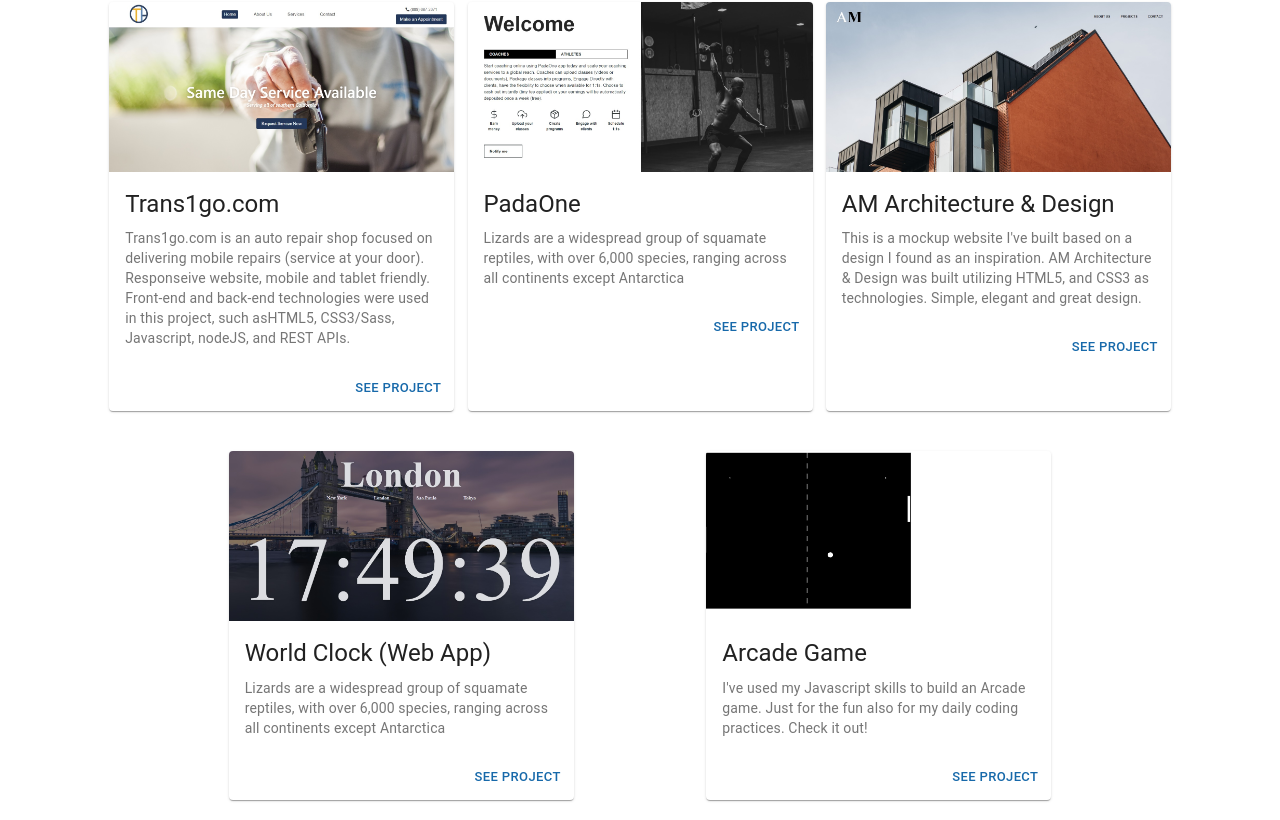
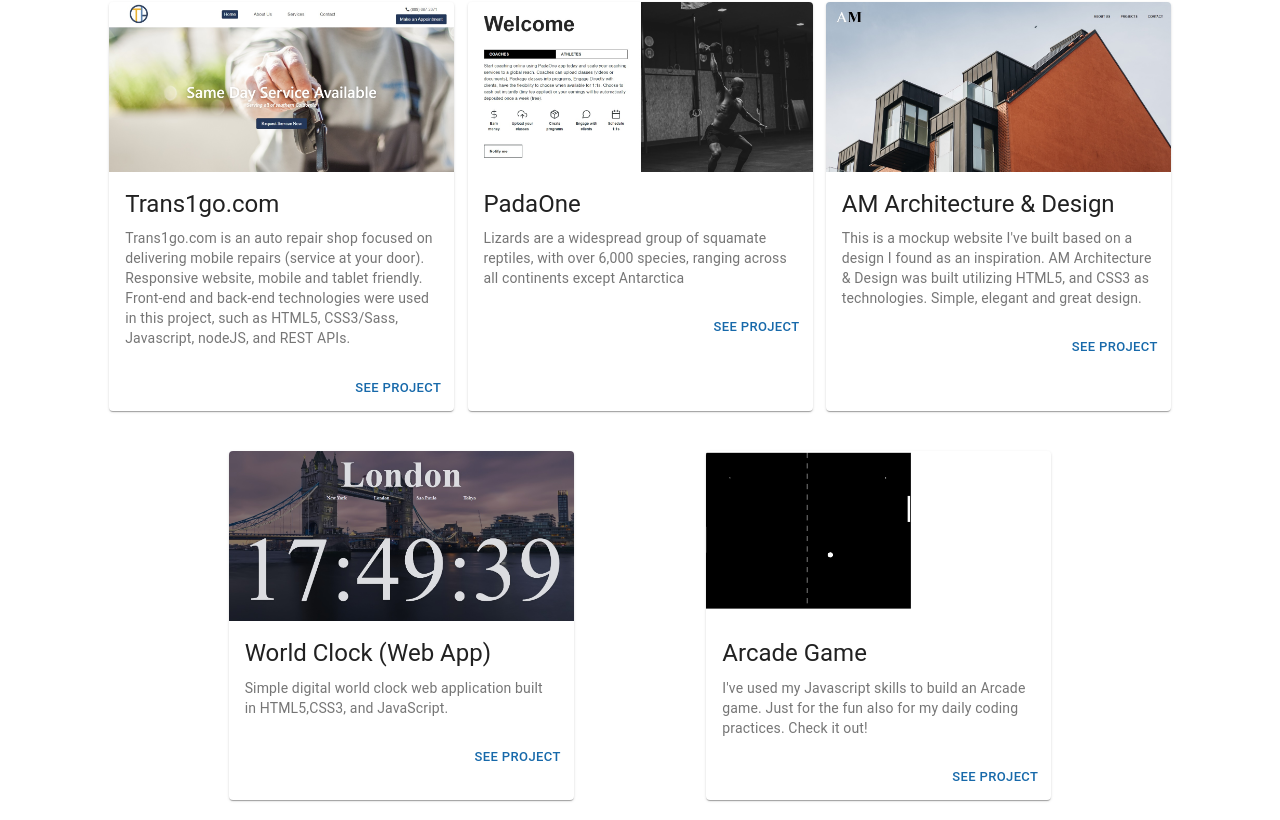
Before and after one commit to mrjlancaster/Portfolio, a React (Create React App) app in the folder my-portfolio/: page /Projects in a window 1280 px wide. Shown: the part 250-1070 px from the top of the page. Built offline with nearby package versions, Linux system fonts and the light colour scheme.

Commit message:
add more descriptions

```diff
--- a/my-portfolio/src/components/cards/Trans1go.js
+++ b/my-portfolio/src/components/cards/Trans1go.js
@@ -31,8 +31,8 @@ const Trans1go = () => {
 						Trans1go.com
 					</Typography>
 					<Typography variant="body2" color="textSecondary" component="p">
-						Trans1go.com is an auto repair shop focused on delivering mobile repairs (service at your door). Responseive website, mobile and tablet friendly. Front-end and back-end technologies were used in this project, such as
-						<span className={classes.techText}>HTML5, CSS3/Sass, Javascript, nodeJS, and REST APIs.</span>
+						Trans1go.com is an auto repair shop focused on delivering mobile repairs (service at your door). Responsive website, mobile and tablet friendly. Front-end and back-end technologies were used in this project, such as
+						<span className={classes.techText}> HTML5, CSS3/Sass, Javascript, nodeJS, and REST APIs.</span>
 					</Typography>
 				</CardContent>
 			</CardActionArea>
--- a/my-portfolio/src/components/cards/WorldClock.js
+++ b/my-portfolio/src/components/cards/WorldClock.js
@@ -31,8 +31,7 @@ const WorldClock = () => {
 						World Clock (Web App)
 					</Typography>
 					<Typography variant="body2" color="textSecondary" component="p">
-						Lizards are a widespread group of squamate reptiles, with over 6,000 species, ranging
-						across all continents except Antarctica
+						Simple digital world clock web application built in HTML5,CSS3, and JavaScript.
 					</Typography>
 				</CardContent>
 			</CardActionArea>
--- a/my-portfolio/src/styles.js
+++ b/my-portfolio/src/styles.js
@@ -81,11 +81,12 @@ const useStyles = makeStyles((theme) => ({
 		 justifyContent: 'space-evenly',
 	 },
 	 cardAction: {
-		 justifyContent: 'flex-end'
+		 justifyContent: 'flex-end',
+		 alignItems: 'end',
 	 },
 	 buttonLink: {
 		 textDecoration: 'none',
-		color: '#1769aa'
+		 color: '#1769aa'
 	},
 
 
```
